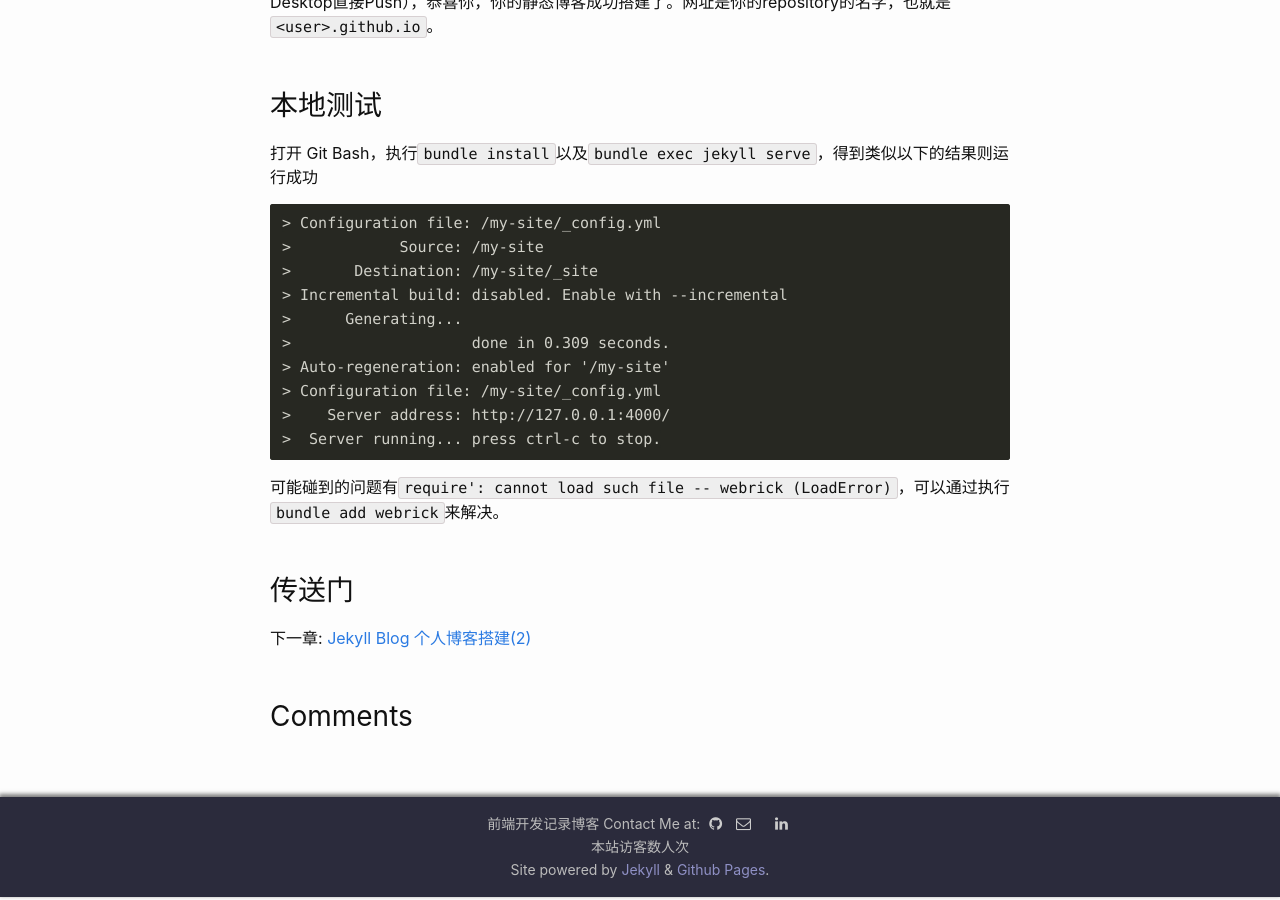
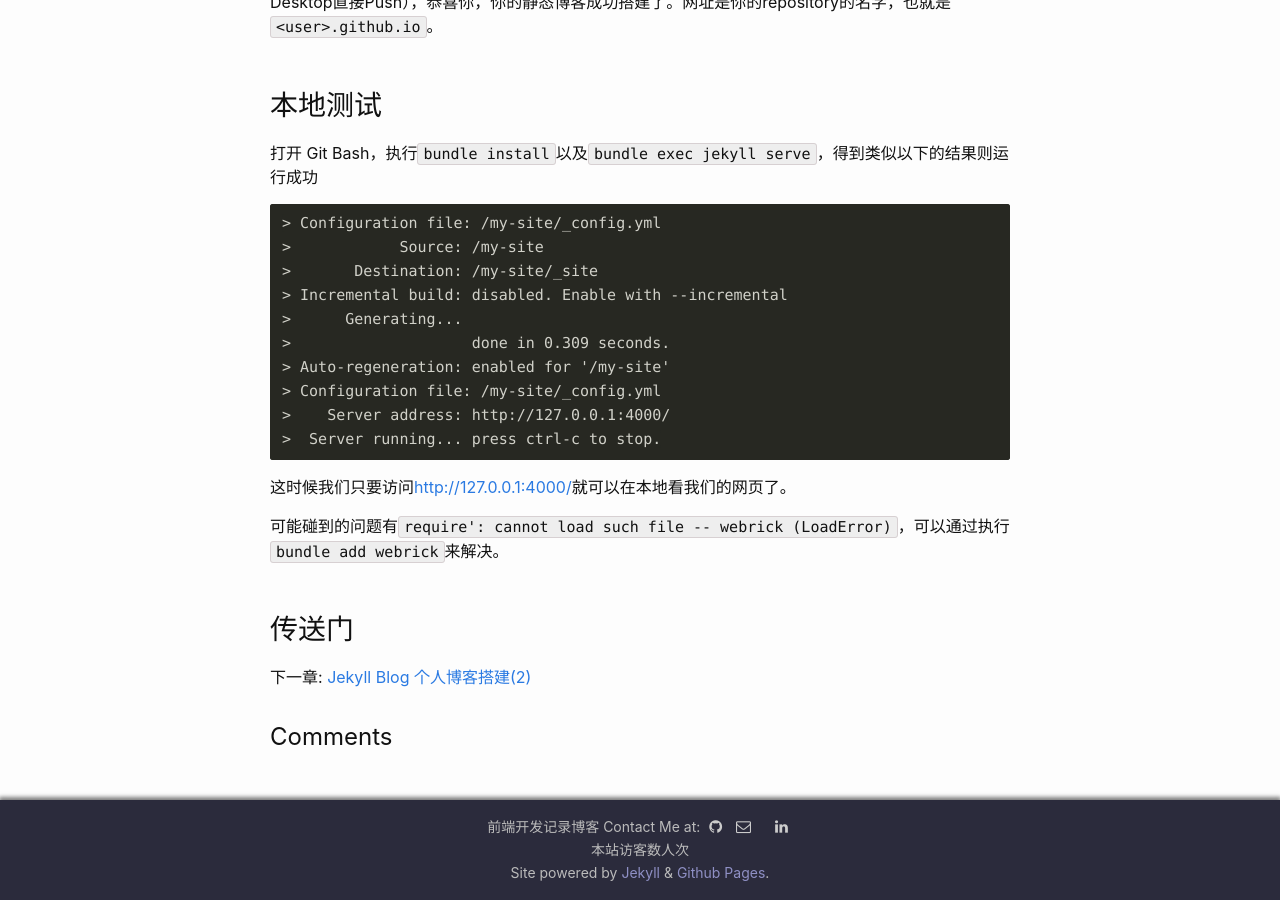
Before and after one commit to ThomasMental/ThomasMental.github.io, a Jekyll site: the page built from _posts/2021-04-16-Jekyll-1.markdown, in a window 1280 px wide and 900 px high, scrolled down 2263 px. Built offline with Jekyll 4.4.1, drawn with Linux system fonts in a browser that asks for light colours; comment, search, counter and statistics services are not loaded; a style sheet for code colours, icons or effects is not loaded.

````diff
--- a/_layouts/post.html
+++ b/_layouts/post.html
@@ -32,6 +32,8 @@ layout: default
         {{ content }}
       </div>
 
+      <h2>Comments</h2>
+
       {%- if site.disqus_shortname -%}
         {%- include disqus_comments.html -%}
       {%- endif -%}
--- a/_posts/2021-04-16-Jekyll-1.markdown
+++ b/_posts/2021-04-16-Jekyll-1.markdown
@@ -115,10 +115,10 @@ gem "github-pages", "~> GITHUB-PAGES-VERSION", group: :jekyll_plugins
 >  Server running... press ctrl-c to stop.
 ```
 
+这时候我们只要访问<http://127.0.0.1:4000/>就可以在本地看我们的网页了。
+
 可能碰到的问题有```require': cannot load such file -- webrick (LoadError)```，可以通过执行```bundle add webrick```来解决。
 
 ## 传送门
 
 下一章: [Jekyll Blog 个人博客搭建(2)](https://thomasmental.github.io/2021/04/20/Jekyll-2/)
-
-## Comments
````
